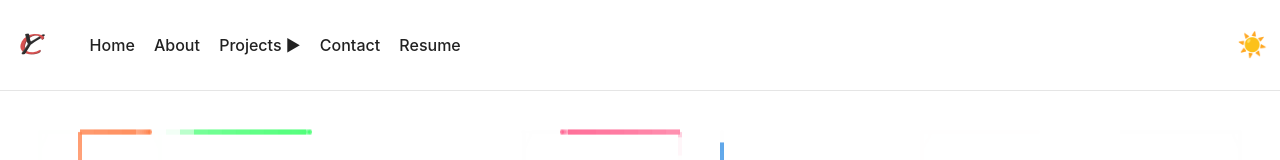
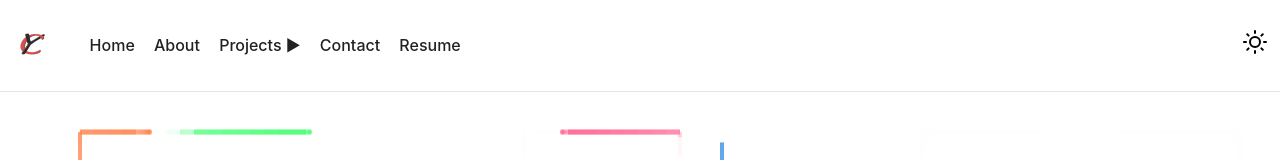
Before and after one commit to yaircharit/yaircharit.github.io, a React (Vite) app: page / in a window 1280 px wide. Shown: the top 160 px of the page. Built offline with nearby package versions, Linux system fonts and the light colour scheme.

Commit message:
feat: enhance dark mode toggle with SVG icons
- Replaced text icons for dark and light mode in Navbar with SVG graphics for improved visual clarity.
- Maintained existing functionality while enhancing the user interface.

```diff
--- a/src/components/Navbar.jsx
+++ b/src/components/Navbar.jsx
@@ -155,7 +155,18 @@ function Navbar() {
           title={dark ? 'Switch to light mode' : 'Switch to dark mode'}
           style={{ fontSize: '1.5rem', background: 'none', border: 'none', cursor: 'pointer', marginLeft: '1rem' }}
         >
-          {dark ? '🌙' : '☀️'}
+          {dark ? (
+            // Moon SVG
+            <svg width="24" height="24" viewBox="0 0 24 24" fill="none" stroke="currentColor" strokeWidth="2" strokeLinecap="round" strokeLinejoin="round">
+              <path d="M21 12.79A9 9 0 1 1 11.21 3a7 7 0 0 0 9.79 9.79z"/>
+            </svg>
+          ) : (
+            // Sun SVG
+            <svg width="24" height="24" viewBox="0 0 24 24" fill="none" stroke="currentColor" strokeWidth="2" strokeLinecap="round" strokeLinejoin="round">
+              <circle cx="12" cy="12" r="5"/>
+              <path d="M12 1v2M12 21v2M4.22 4.22l1.42 1.42M18.36 18.36l1.42 1.42M1 12h2M21 12h2M4.22 19.78l1.42-1.42M18.36 5.64l1.42-1.42"/>
+            </svg>
+          )}
         </button>
         <button className="hamburger" onClick={toggleMenu}>
           <span></span>
```
